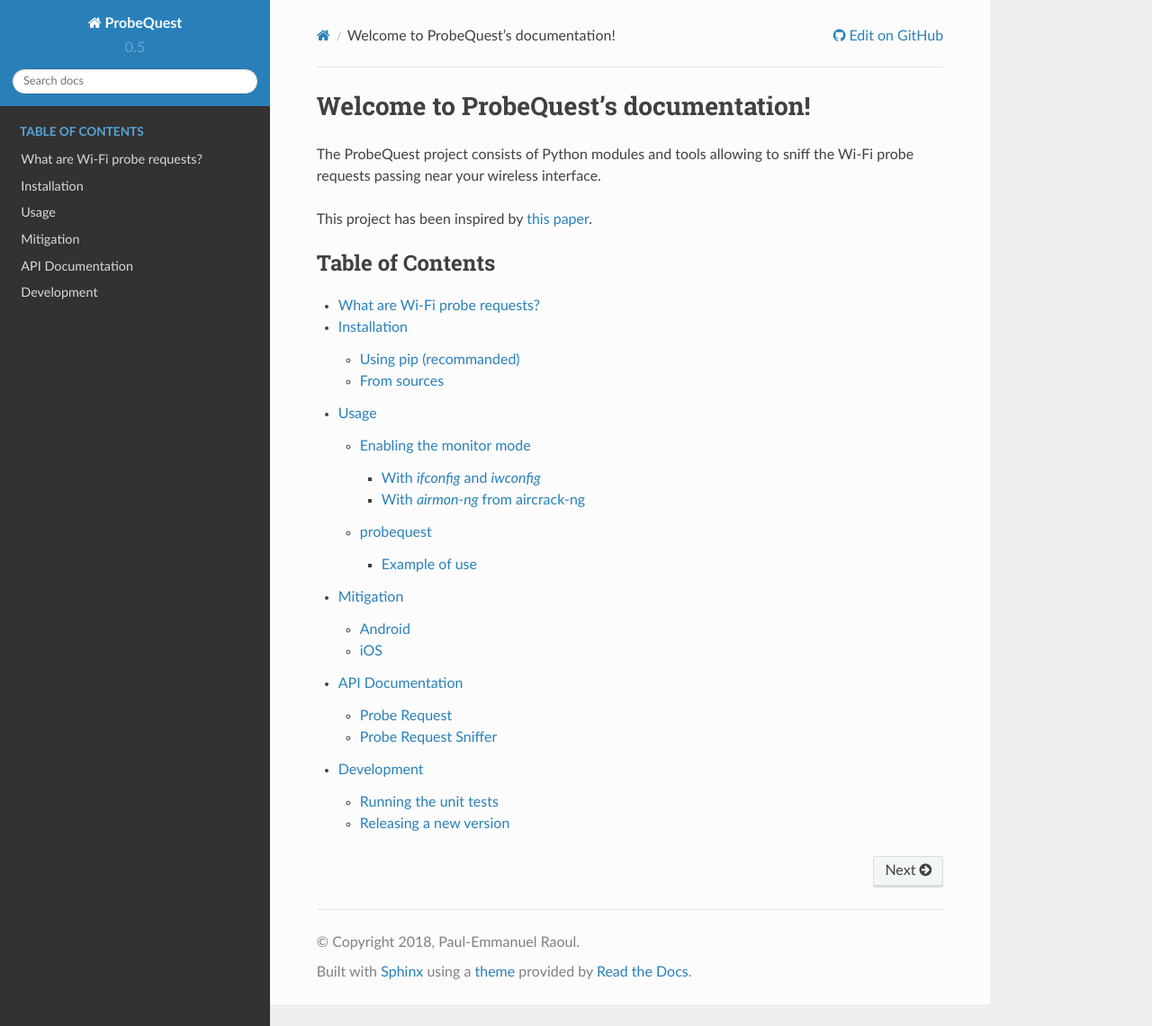
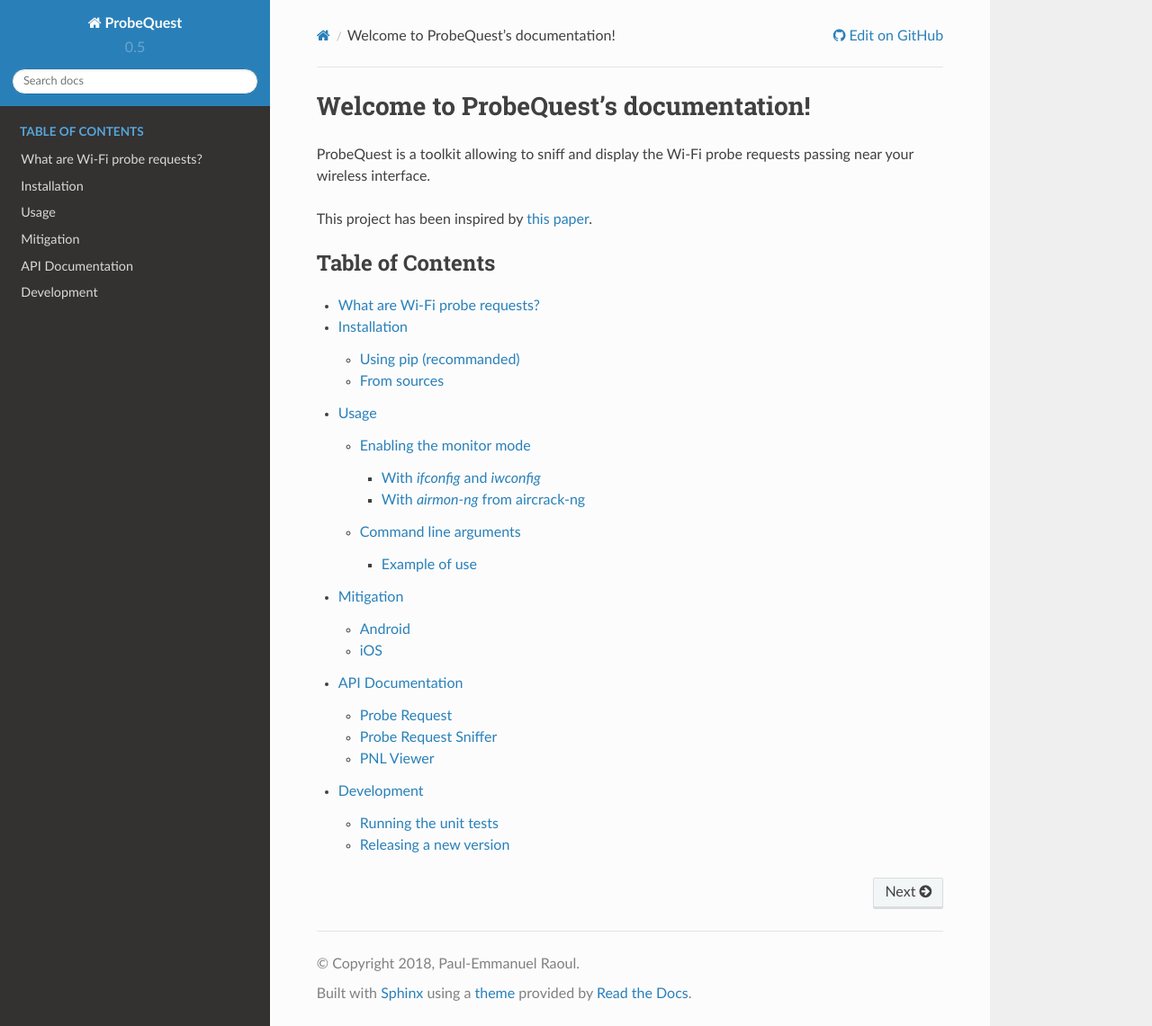
Before and after one commit to SkypLabs/probequest, a Sphinx documentation site: the page built from docs/index.rst, in a window 1280 px wide and 1141 px high. Shown: the whole window at 90% size. Built offline with Sphinx 7.4.7 and the Read the Docs theme 2.0.0, drawn with Linux system fonts in a browser that asks for light colours.

```diff
--- /dev/null
+++ b/docs/api/tui.rst
@@ -0,0 +1,5 @@
+PNL Viewer
+----------
+
+.. automodule:: probequest.tui
+    :members:
--- a/docs/index.rst
+++ b/docs/index.rst
@@ -6,7 +6,7 @@
 Welcome to ProbeQuest's documentation!
 ======================================
 
-The ProbeQuest project consists of Python modules and tools allowing to sniff the Wi-Fi probe requests passing near your wireless interface.
+ProbeQuest is a toolkit allowing to sniff and display the Wi-Fi probe requests passing near your wireless interface.
 
 This project has been inspired by `this paper`_.
 
--- a/docs/usage.rst
+++ b/docs/usage.rst
@@ -45,8 +45,8 @@ For example:
 
     sudo airmon-ng start wlan0
 
-probequest
-----------
+Command line arguments
+----------------------
 
 .. argparse::
    :filename: ../bin/probequest
```
Also changed, not shown: README.rst (+4 -4 lines).
